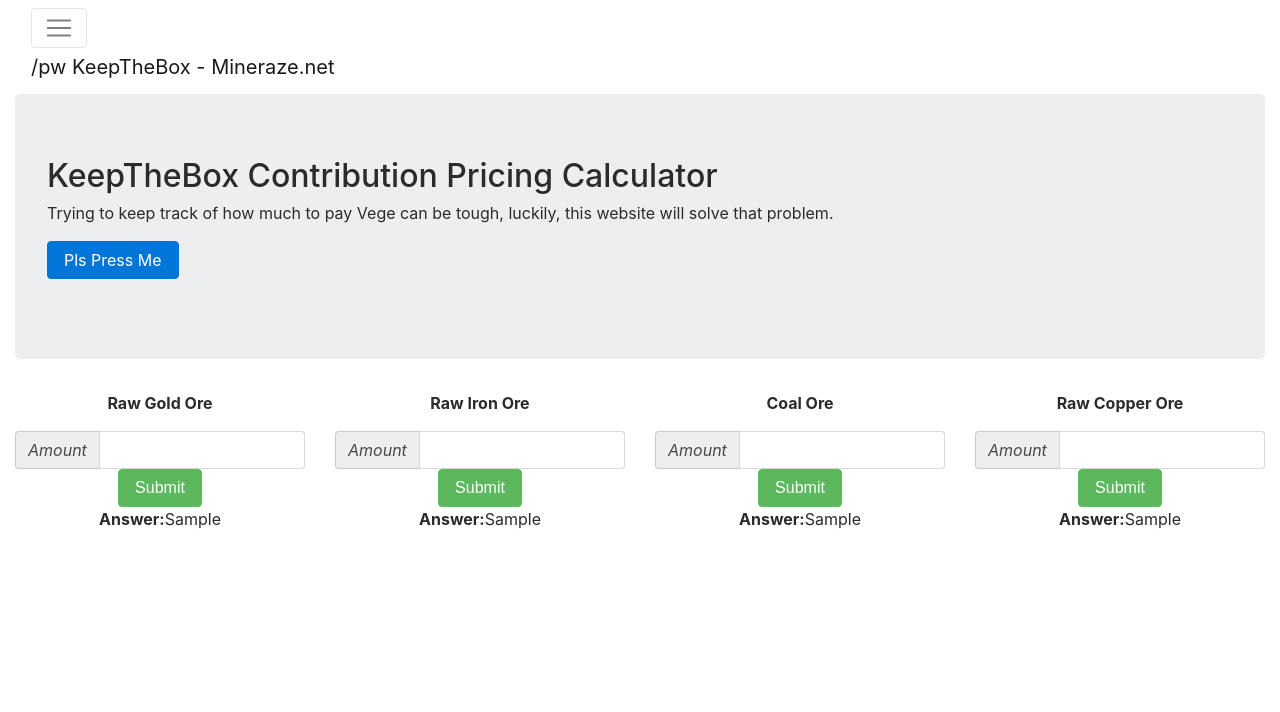
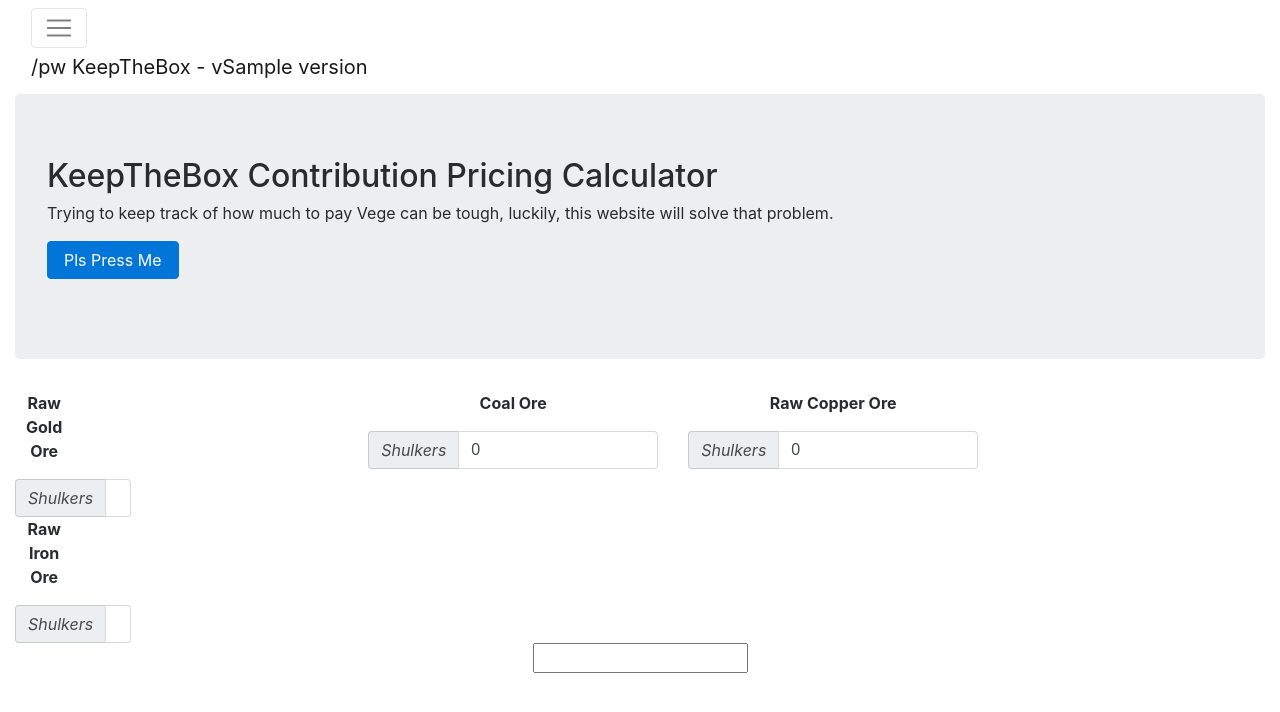
Before and after one commit to latham7/KeepTheBox, a Flask app: template templates/index.html in a window 1280 px wide. Shown: the top 712 px of the page. Run offline with Flask 2, Linux system fonts and the light colour scheme; the template is opened without the code that fills it: most values are stand-ins (such as "Sample title", 1, 10 or a date in 2020); some libraries are stand-ins or nearby versions.

Commit message:
refined main.py - adding central sum system
currently not working. Just commiting so I can switch to my MacBook

```diff
--- a/main.py
+++ b/main.py
@@ -4,40 +4,54 @@ from flask import Flask, render_template, request, redirect
 
 app = Flask(__name__)
 
+version = 1.1
+
 @app.route("/", methods=['GET', 'POST'])
 def index():
-    return render_template("index.html",)
+    return render_template("index.html", version=version)
+
+@app.route('/calculate')
+def calculate():
+    goldValue = int(request.args.get('gold-amount'))
+    ironValue = int(request.args.get('iron-amount'))
+    coalValue = int(request.args.get('coal-amount'))
+    copperValue = int(request.args.get('copper-amount'))
+
+    goldOutput = goldValue*2275
+    ironOutput = ironValue*2275
+    coalOutput = coalValue*2275
+    copperOutput = copperValue*2275
+
+    total=goldOutput+ironOutput+coalOutput+copperOutput
+
+
+
+    return render_template("index.html", version=version, total=total)
 
 @app.route('/goldCalculate')
 def goldCalculate():
-    goldValue = request.args.get('gold-amount')
-    goldValueInt = int(goldValue)
-    goldValueOutput = goldValueInt*2275
+    goldValue = int(request.args.get('gold-amount'))
+    goldOutput = goldValue*2275
+    return render_template("index.html", version=version, goldValueOutput=goldOutput)
 
-
-
-    return render_template("index.html", goldValueOutput=goldValueOutput)
 
 @app.route('/ironCalculate')
 def ironCalculate():
-    ironValue = request.args.get('iron-amount')
-    ironValueInt = int(ironValue)
-    ironValueOutput = ironValueInt*2275
-    return render_template('index.html', ironValueOutput=ironValueOutput)
+    ironValue = int(request.args.get('iron-amount'))
+    ironOutput = ironValue*2275
+    return render_template("index.html", version=version, ironValueOutput=ironOutput)
 
 @app.route('/coalCalculate')
 def coalCalculate():
-    coalValue = request.args.get('coal-amount')
-    coalValueInt = int(coalValue)
-    coalValueOutput = coalValueInt*2275
-    return render_template('index.html', coalValueOutput=coalValueOutput)
+    coalValue = int(request.args.get('coal-amount'))
+    coalOutput = coalValue*2275
+    return render_template("index.html", version=version, coalValueOutput=coalOutput)
 
 @app.route('/copperCalculate')
 def copperCalculate():
-    copperValue = request.args.get('copper-amount')
-    copperValueInt = int(copperValue)
-    copperValueOutput = copperValueInt*2275
-    return render_template('index.html', copperValueOutput=copperValueOutput)
+    copperValue = int(request.args.get('copper-amount'))
+    copperOutput = copperValue*2275
+    return render_template("index.html", version=version, copperValueOutput=copperOutput)
 
 if __name__ == '__main__':
     app.run(host='0.0.0.0')
--- a/templates/index.html
+++ b/templates/index.html
@@ -7,8 +7,10 @@
 
 		<title>KeepTheBox</title>
 
-    <link href="{{ url_for('static',filename='css/bootstrap.min.css') }}" rel="stylesheet">
-    <link href="{{ url_for('static',filename='css/style.css') }}" rel="stylesheet">
+		<link href="{{ url_for('static',filename='css/bootstrap.min.css') }}"
+			rel="stylesheet">
+		<link href="{{ url_for('static',filename='css/style.css') }}"
+			rel="stylesheet">
 
 	</head>
 	<body>
@@ -18,36 +20,36 @@
 				<div class="col-md-12">
 					<nav class="navbar navbar-expand-lg navbar-light bg-light">
 
-				<button class="navbar-toggler" type="button" data-toggle="collapse" data-target="#bs-example-navbar-collapse-1">
+						<button class="navbar-toggler" type="button" data-toggle="collapse"
+							data-target="#bs-example-navbar-collapse-1">
 							<span class="navbar-toggler-icon"></span>
-				</button> <a class="navbar-brand" href="#">/pw KeepTheBox - Mineraze.net</a>
-
+						</button> <a class="navbar-brand" href="#">/pw KeepTheBox - v{{ version }}</a>
 					</nav>
 					<div class="jumbotron">
 						<h2>
 							KeepTheBox Contribution Pricing Calculator
 						</h2>
 						<p>
-					Trying to keep track of how much to pay Vege can be tough, luckily, this website will solve that problem.
+							Trying to keep track of how much to pay Vege can be tough, luckily, this
+							website will solve that problem.
 						</p>
 						<p>
-					<a class="btn btn-primary btn-large" href="https://www.youtube.com/watch?v=LMaqwsvm11c">Pls Press Me</a>
+							<a class="btn btn-primary btn-large"
+								href="https://www.youtube.com/watch?v=LMaqwsvm11c">Pls Press Me</a>
 						</p>
 					</div>
 					<div class="row">
+						<form id="calculate" action="/calculate">
 							<div class="col-md-3 text-center">
 								<p>
 									<strong>Raw Gold Ore</strong>
 								</p>
-					<form id="calc-goldore" action="/goldCalculate">
 								<div class="input-group">
-							<span class="input-group-addon"><i>Amount</i></span>
-							<input id="email" type="number" class="form-control" name="gold-amount">
+									<span class="input-group-addon"><i>Shulkers</i></span>
+									<input id="email" type="number" class="form-control"
+										name="gold-amount"
+										value="0">
 								</div>
-
-						<button type="submit" class="btn btn-success">Submit</button>
-					<p><strong>Answer:</strong>{{ goldValueOutput }} </p>
-					</form>
 							</div>
 							<div class="col-md-3 text-center">
 								<p>
@@ -55,12 +57,11 @@
 								</p>
 								<form id="calc-ironore" action="/ironCalculate">
 									<div class="input-group">
-							<span class="input-group-addon"><i>Amount</i></span>
-							<input id="email" type="number" class="form-control" name="iron-amount">
+										<span class="input-group-addon"><i>Shulkers</i></span>
+										<input id="email" type="number" class="form-control"
+											name="iron-amount"
+											value="0">
 									</div>
-
-						<button type="submit" class="btn btn-success">Submit</button>
-					<p><strong>Answer:</strong>{{ ironValueOutput }} </p>
 								</form>
 							</div>
 							<div class="col-md-3 text-center">
@@ -69,12 +70,11 @@
 								</p>
 								<form id="calc-coalore" action="/coalCalculate">
 									<div class="input-group">
-							<span class="input-group-addon"><i>Amount</i></span>
-							<input id="email" type="number" class="form-control" name="coal-amount">
+										<span class="input-group-addon"><i>Shulkers</i></span>
+										<input id="email" type="number" class="form-control"
+											name="coal-amount"
+											value="0">
 									</div>
-
-						<button type="submit" class="btn btn-success">Submit</button>
-					<p><strong>Answer:</strong>{{ coalValueOutput }} </p>
 								</form>
 							</div>
 							<div class="col-md-3 text-center">
@@ -83,13 +83,22 @@
 								</p>
 								<form id="calc-copperore" action="/copperCalculate">
 									<div class="input-group">
-							<span class="input-group-addon"><i>Amount</i></span>
-							<input id="email" type="text" class="form-control" name="copper-amount">
+										<span class="input-group-addon"><i>Shulkers</i></span>
+										<input id="email" type="text" class="form-control"
+											name="copper-amount"
+											value="0">
 									</div>
-
-						<button type="submit" class="btn btn-success">Submit</button>
-					<p><strong>Answer:</strong>{{ copperValueOutput }} </p>
 								</form>
+							</div>
+						</form>
+					</div>
+					<div class="row">
+						<div class="col-sm">
+						</div>
+						<div class="col-sm text-center">
+							<input>
+						</div>
+						<div class="col-sm">
 						</div>
 					</div>
 				</div>
```
Lines whose indentation alone changed are shown as unchanged.
